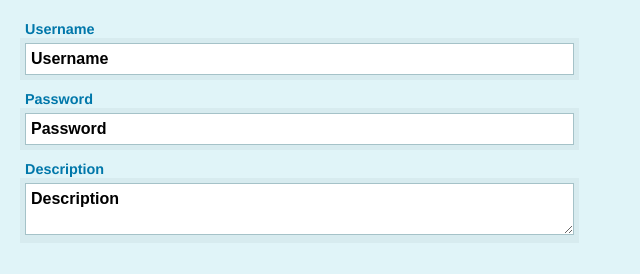
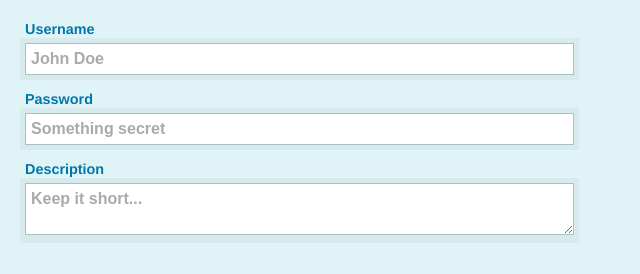
Before and after one commit to belden/jquery-defaultvalue, a plain HTML site: page index.html in a window 1280 px wide. Shown: the whole page, without its empty margins (0-640 px from the left). Drawn offline with Linux system fonts and the light colour scheme.

Commit message:
Comitting version 1.1

```diff
--- a/dependencies/screen.css
+++ b/dependencies/screen.css
@@ -7,3 +7,4 @@ body,html { margin: 0; padding: 0; background: #E0F4F8; }
 .form .w span { padding: 0 0 5px; float:left; }
 .form .input { border: 1px solid #A5C2C8; padding: 5px 5px 5px 5px; margin: 0 0 5px 0; width: 537px; font: bold 16px/20px Helvetiva, Arial, sans-serif; }
 .form .w label { padding:0; }
+.form .input.empty { color: #aaa; }
--- a/index.html
+++ b/index.html
@@ -29,13 +29,13 @@
 		</div>
 
 		<script src="dependencies/jquery-1.3.2.js" type="text/javascript" charset="utf-8"></script>
-		<script src="jquery.defaultvalue-1.1.js" type="text/javascript" charset="utf-8"></script>
+		<script src="jquery.defaultvalue-1.1.source.js" type="text/javascript" charset="utf-8"></script>
 		<script type="text/javascript">
 			// <![CDATA[
 			$(document).ready(function(){
-				$('#username').defaultValue('Username');
-				$('#password').defaultValue('Password');
-				$('#desc').defaultValue('Description');
+				$('#username').defaultValue('John Doe');
+				$('#password').defaultValue('Something secret');
+				$('#desc').defaultValue('Keep it short...');
 			});
 			// ]]>
 		</script>
--- a/jquery.defaultvalue-1.1.source.js
+++ b/jquery.defaultvalue-1.1.source.js
@@ -58,11 +58,10 @@
 				}
 
 				function setState(element){
-					val = $.trim($(element).val());
+					val = jQuery.trim($(element).val());
 					if(val.length <= 0 || val == defaultValue) {
 						$(element).val(defaultValue).addClass('empty');
-					}
-					else {
+					} else {
 						$(element).removeClass('empty');
 					}
 				}
@@ -71,18 +70,19 @@
 				// Create a text clone of password fields.
 				function createClone(){
 
-					var $el = $("<input type='text' />").attr({
+					var $el = $("<input />").attr({
+						'type'	: 'text',
 						'value'	: defaultValue,
 						'class'	: $input.attr('class')+' empty',
 						'style'	: $input.attr('style')
 					});
 
 					$el.focus(function(){
-						$(this).hide();
+						$el.hide();
 						$input.show();
 
-						// Internet Explorer needs some extra time.
-						setTimeout(function() { $input.focus(); }, 10);
+						// Webkit and Moz need some extra time
+						setTimeout(function () { $input.focus(); }, 10);
 
 					});
 
```
